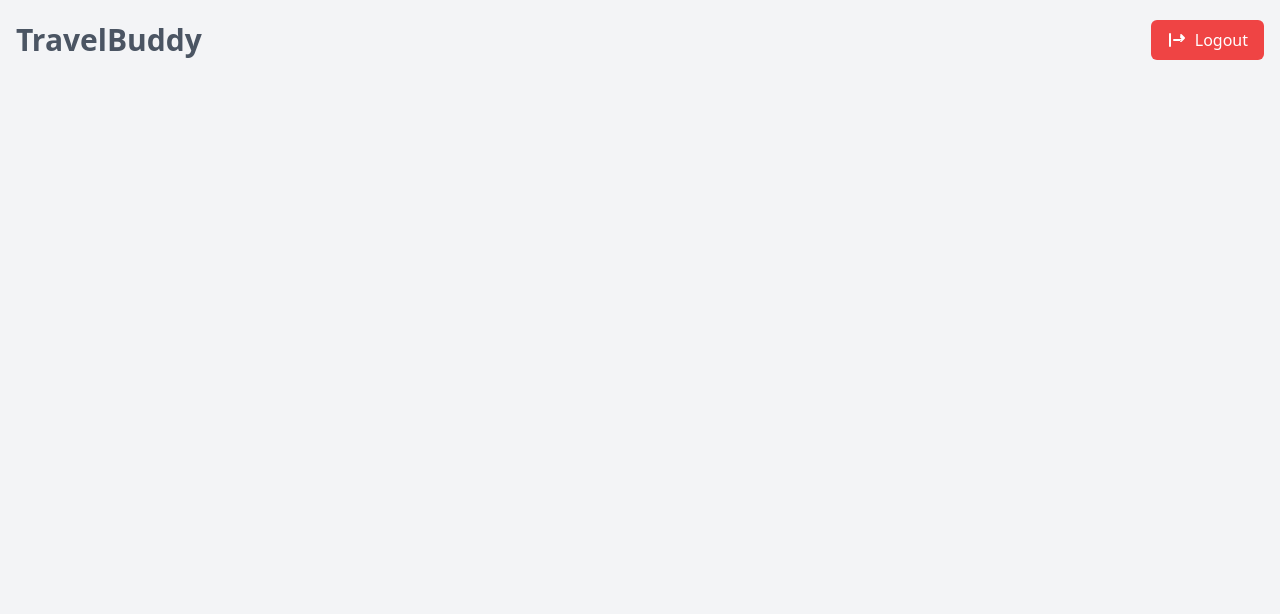
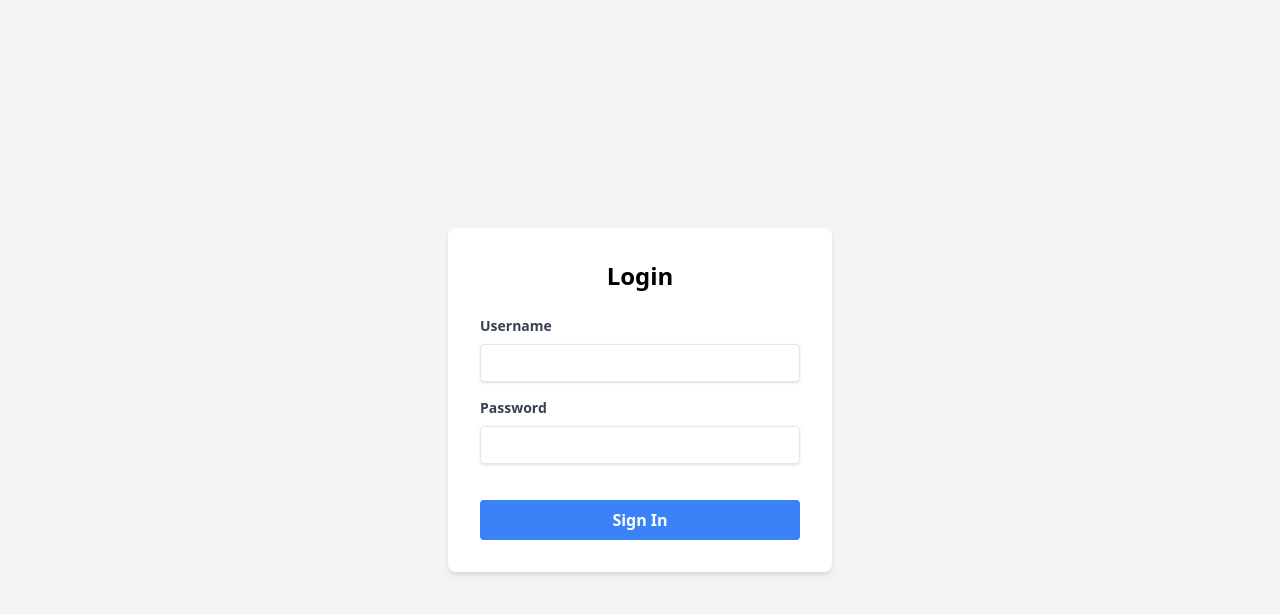
Before and after one commit to nimeshmali/travel-booking-system, a React (Vite) app in the folder frontend/: page /login in a window 1280 px wide. Before the commit this address had no page. Shown: the top 614 px of the page. Built offline with nearby package versions, Linux system fonts and the light colour scheme.

Commit message:
besic auth added and admin previlages

```diff
--- a/frontend/src/App.jsx
+++ b/frontend/src/App.jsx
@@ -1,27 +1,65 @@
 import React from "react";
-import { BrowserRouter as Router, Routes, Route } from "react-router-dom";
+import {
+  BrowserRouter as Router,
+  Routes,
+  Route,
+  Navigate,
+} from "react-router-dom";
 import Navbar from "./components/Navbar";
-import ImageGallery from "./components/ImageGallery";
-import InputSubmit from "./components/InputSubmit";
 import PackagesList from "./components/PackageList";
+import BookingForm from "./components/BookingForm";
+import Login from "./components/Login";
 import TourPackageForm from "./components/TourPackageForm";
-import BookingForm from "./components/BookingForm";
+
+// Protected Route Component
+const ProtectedRoute = ({ children, adminOnly = false }) => {
+  const isAuthenticated = localStorage.getItem("isAuthenticated") === "true";
+  const isAdmin = localStorage.getItem("isAdmin") === "true";
+
+  if (!isAuthenticated) {
+    return <Navigate to="/login" replace />;
+  }
+
+  if (adminOnly && !isAdmin) {
+    return <Navigate to="/" replace />;
+  }
+
+  return children;
+};
 
 function App() {
   return (
     <Router>
       <div className="min-h-screen bg-gray-100">
-        <Navbar />
         <Routes>
+          <Route path="/login" element={<Login />} />
           <Route
             path="/"
             element={
-              <>
+              <ProtectedRoute>
+                <Navbar />
                 <PackagesList />
-              </>
+              </ProtectedRoute>
             }
           />
-          <Route path="/booking/:id" element={<BookingForm />} />
+          <Route
+            path="/booking/:id"
+            element={
+              <ProtectedRoute>
+                <Navbar />
+                <BookingForm />
+              </ProtectedRoute>
+            }
+          />
+          <Route
+            path="/manage-packages"
+            element={
+              <ProtectedRoute adminOnly={true}>
+                <Navbar />
+                <TourPackageForm />
+              </ProtectedRoute>
+            }
+          />
         </Routes>
       </div>
     </Router>
--- a/frontend/src/components/BookingForm.jsx
+++ b/frontend/src/components/BookingForm.jsx
@@ -143,7 +143,7 @@ const PackageBookingPage = () => {
   }
 
   return (
-    <div className="container mx-auto px-4 py-8 lg:flex lg:space-x-8 bg-gray-50 min-h-screen">
+    <div className="container mx-auto px-8 py-8 lg:flex lg:space-x-8 bg-gray-100 min-h-screen">
       {/* Package Details Section */}
       <div className="lg:w-1/2">
         <div className="bg-white shadow-2xl rounded-xl h-full transform transition-all ">
--- /dev/null
+++ b/frontend/src/components/Login.jsx
@@ -0,0 +1,88 @@
+import React, { useState } from "react";
+import { useNavigate } from "react-router-dom";
+import axios from "axios";
+
+const Login = () => {
+  const [username, setUsername] = useState("");
+  const [password, setPassword] = useState("");
+  const navigate = useNavigate();
+
+  const handleLogin = async (e) => {
+    e.preventDefault();
+
+    try {
+      // Make POST request to login endpoint
+      const response = await axios.post("http://localhost:3000/auth/login", {
+        username,
+        password,
+      });
+
+      // Check if status is true
+      if (response.data.status) {
+        // Set authentication status in localStorage
+        localStorage.setItem("isAuthenticated", "true");
+
+        // Store admin status
+        localStorage.setItem("isAdmin", response.data.admin ? "true" : "false");
+
+        // Navigate to home page after successful login
+        navigate("/");
+      } else {
+        alert("Login failed");
+      }
+    } catch (error) {
+      console.error("Login failed", error);
+      alert("Login failed. Please try again.");
+    }
+  };
+
+  return (
+    <div className="min-h-screen flex items-center justify-center bg-gray-100">
+      <div className="bg-white p-8 rounded-lg shadow-md w-96">
+        <h2 className="text-2xl font-bold mb-6 text-center">Login</h2>
+        <form onSubmit={handleLogin}>
+          <div className="mb-4">
+            <label
+              htmlFor="username"
+              className="block text-gray-700 text-sm font-bold mb-2"
+            >
+              Username
+            </label>
+            <input
+              type="text"
+              id="username"
+              value={username}
+              onChange={(e) => setUsername(e.target.value)}
+              className="shadow appearance-none border rounded w-full py-2 px-3 text-gray-700 leading-tight focus:outline-none focus:shadow-outline"
+              required
+            />
+          </div>
+          <div className="mb-6">
+            <label
+              htmlFor="password"
+              className="block text-gray-700 text-sm font-bold mb-2"
+            >
+              Password
+            </label>
+            <input
+              type="password"
+              id="password"
+              value={password}
+              onChange={(e) => setPassword(e.target.value)}
+              className="shadow appearance-none border rounded w-full py-2 px-3 text-gray-700 mb-3 leading-tight focus:outline-none focus:shadow-outline"
+              required
+            />
+          </div>
+          <button
+            type="submit"
+            className="bg-blue-500 hover:bg-blue-700 text-white font-bold py-2 px-4 rounded focus:outline-none focus:shadow-outline w-full"
+          >
+            Sign In
+          </button>
+        </form>
+      </div>
+    </div>
+  );
+};
+
+export default Login;
--- a/frontend/src/components/Navbar.jsx
+++ b/frontend/src/components/Navbar.jsx
@@ -1,45 +1,51 @@
-import React from "react";
+import React, { useState, useEffect } from "react";
 import { Link } from "react-router-dom";
+import { LogOutIcon, PackagePlusIcon } from "lucide-react";
+import { useNavigate } from "react-router-dom";
 
 const Navbar = () => {
+  const navigate = useNavigate();
+  const [isAdmin, setIsAdmin] = useState(false);
+
+  useEffect(() => {
+    // Check admin status from localStorage when component mounts
+    const adminStatus = localStorage.getItem("isAdmin") === "true";
+    setIsAdmin(adminStatus);
+  }, []);
+
   const handleLogout = () => {
-    // TODO: Implement actual logout logic
-    // This might include:
-    // - Clearing authentication tokens
-    // - Resetting user session
-    // - Redirecting to login page
-    console.log("Logout clicked");
-    // Example: localStorage.removeItem('token');
-    // Example: navigate('/login');
+    localStorage.removeItem("isAuthenticated");
+    localStorage.removeItem("isAdmin");
+    navigate("/login");
   };
 
   return (
     <nav className="bg-gray-100">
-      <div className="container mx-auto px-4 pt-5 flex justify-between items-center">
+      <div className="container mx-auto px-8 mb-5 pt-5 flex justify-between items-center">
         <Link
           to="/"
-          className="text-3xl font-bold text-gray-600 hover:text-gray-800 transition duration-300"
+          className="text-3xl font-bold text-gray-800 hover:text-gray-600 transition duration-300"
         >
           TravelBuddy
         </Link>
-        <button
-          onClick={handleLogout}
-          className="px-4 py-2 bg-red-500 text-white rounded-md hover:bg-red-600 transition duration-300 flex items-center"
-        >
-          <svg
-            xmlns="http://www.w3.org/2000/svg"
-            className="h-5 w-5 mr-2"
-            viewBox="0 0 20 20"
-            fill="currentColor"
+        <div className="flex items-center space-x-4">
+          {isAdmin && (
+            <Link
+              to="/manage-packages"
+              className="px-4 py-2 bg-green-500 text-white rounded-md hover:bg-green-600 transition duration-300 flex items-center"
+            >
+              <PackagePlusIcon className="mr-2" />
+              Manage Packages
+            </Link>
+          )}
+          <button
+            onClick={handleLogout}
+            className="px-4 py-2 bg-red-500 text-white rounded-md hover:bg-red-600 transition duration-300 flex items-center"
           >
-            <path
-              fillRule="evenodd"
-              d="M3 3a1 1 0 00-1 1v12a1 1 0 102 0V4a1 1 0 00-1-1zm10.293 1.293a1 1 0 011.414 0l3 3a1 1 0 010 1.414l-3 3a1 1 0 01-1.414-1.414L14.586 11H7a1 1 0 110-2h7.586l-1.293-1.293a1 1 0 010-1.414z"
-              clipRule="evenodd"
-            />
-          </svg>
-          Logout
-        </button>
+            <LogOutIcon className="mr-2" />
+            Logout
+          </button>
+        </div>
       </div>
     </nav>
   );
--- a/frontend/src/components/PackageList.jsx
+++ b/frontend/src/components/PackageList.jsx
@@ -19,9 +19,9 @@ const PackagesList = () => {
   }, []);
 
   return (
-    <div className="container mx-auto px-4 py-4">
+    <div className="container mx-auto px-8 py-4">
       <div className="mb-12">
-        <h1 className="text-4xl font-bold text-gray-800 mb-4 tracking-tight">
+        <h1 className="text-3xl font-semibold text-gray-800 mb-4 tracking-tight">
           Discover Your Next Adventure
         </h1>
         <p className="text-xl text-gray-600 mx-auto">
--- a/frontend/src/components/TourPackageForm.jsx
+++ b/frontend/src/components/TourPackageForm.jsx
@@ -185,7 +185,6 @@ const TourPackageForm = () => {
             value={formData.price}
             onChange={handleChange}
             min="0"
-            step="0.01"
             className="shadow appearance-none border rounded w-full py-2 px-3 text-gray-700 leading-tight focus:outline-none focus:shadow-outline"
             required
           />
```
Also changed, not shown: 1 other file (tests, documents, lock files or other folders).
